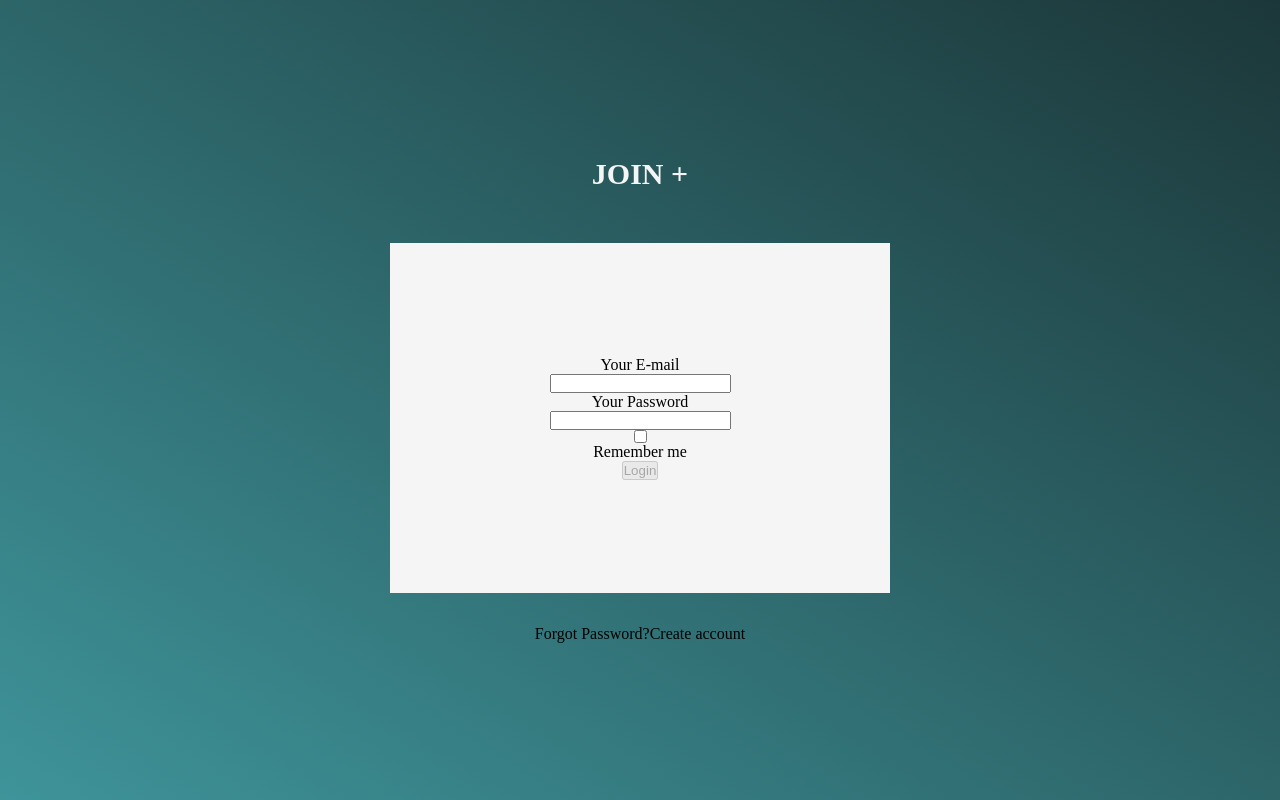
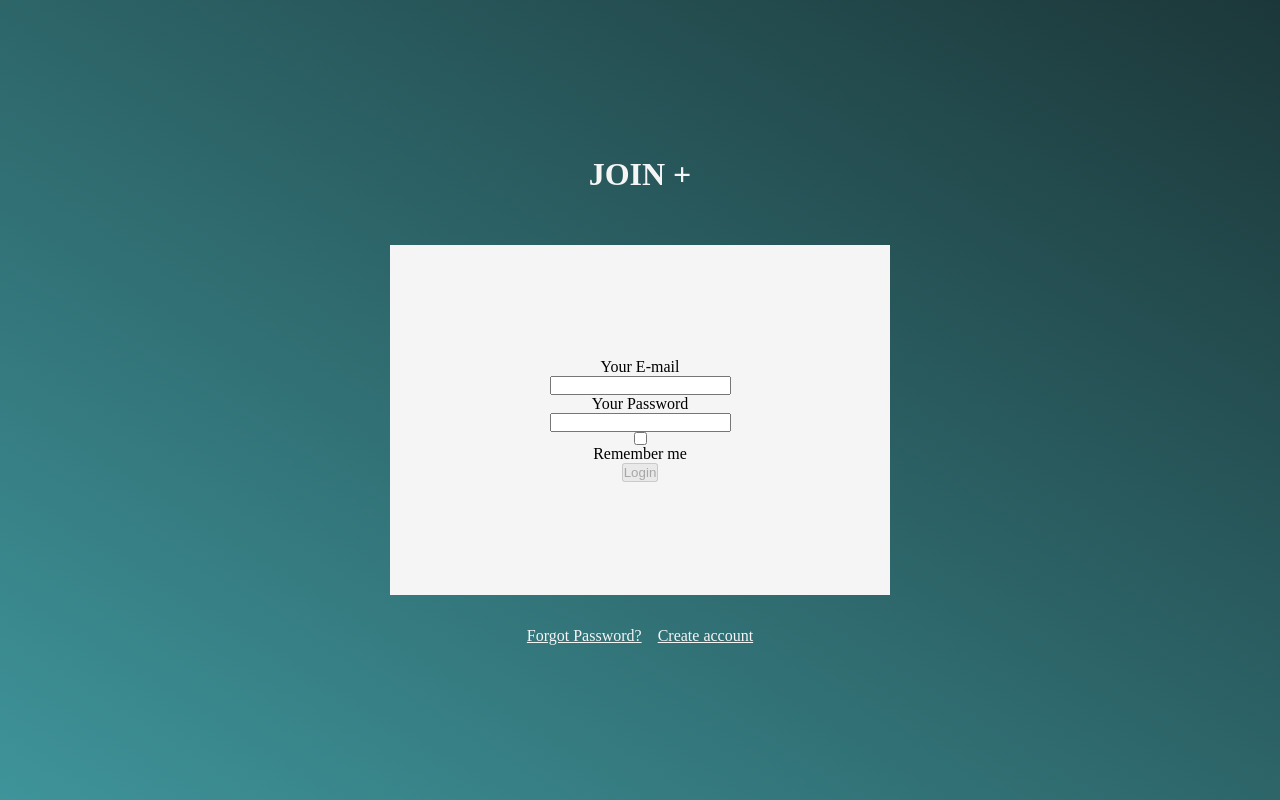
Before and after one commit to GaborHozleiter/JoinPlus, an Angular app: page / in a window 1280 px wide. Built offline with nearby package versions, Linux system fonts and the light colour scheme.

Commit message:
add register and forgot-password component with routing

```diff
--- /dev/null
+++ b/src/pages/forgot-password/forgot-password.component.html
@@ -0,0 +1 @@
+<p>forgot-password works!</p>
--- a/src/pages/login/login.component.html
+++ b/src/pages/login/login.component.html
@@ -20,8 +20,8 @@
             {{ isLoading ? 'Lade...' : 'Login' }}
         </button>
     </form>
-    <div>
-        <a routerLink="/forgot-password">Forgot Password?</a>
-        <a routerLink="/register">Create account</a>
+    <div class="bottom-links">
+        <a routerLink="/forgot-password" class="link">Forgot Password?</a>
+        <a routerLink="/register" class="link">Create account</a>
     </div>
 </section>
--- a/src/pages/login/login.component.scss
+++ b/src/pages/login/login.component.scss
@@ -20,7 +20,21 @@ form {
 h2 {
     color: $text-color;
     @include center;
-    font-size: 30px;
+    font-size: 2rem;
     font-weight: bold;
     margin: 0 0 20px;
 }
+
+.link {
+    color: $text-color;
+    font-size: 1rem;
+    font-weight: 400;
+    cursor: pointer;
+    &:hover {
+        text-decoration: underline
+    }
+}
+
+.bottom-links {
+    @include center($g: 1rem);
+}
--- a/src/pages/login/login.component.ts
+++ b/src/pages/login/login.component.ts
@@ -1,11 +1,12 @@
 import { CommonModule } from '@angular/common';
 import { Component } from '@angular/core';
 import { FormControl, FormGroup, Validators, ReactiveFormsModule } from '@angular/forms';
+import { RouterLink } from '@angular/router';
 
 
 @Component({
   selector: 'app-login',
-  imports: [CommonModule, ReactiveFormsModule],
+  imports: [CommonModule, ReactiveFormsModule, RouterLink],
   templateUrl: './login.component.html',
   styleUrl: './login.component.scss',
 })
--- /dev/null
+++ b/src/pages/register/register.component.html
@@ -0,0 +1 @@
+<p>register works!</p>
```
Also changed, not shown: src/pages/forgot-password/forgot-password.component.ts (added, +11 -0 lines), src/pages/register/register.component.ts (added, +11 -0 lines), src/pages/forgot-password/forgot-password.component.scss (added), src/pages/register/register.component.scss (added), 2 other files (tests, documents, lock files or other folders).
